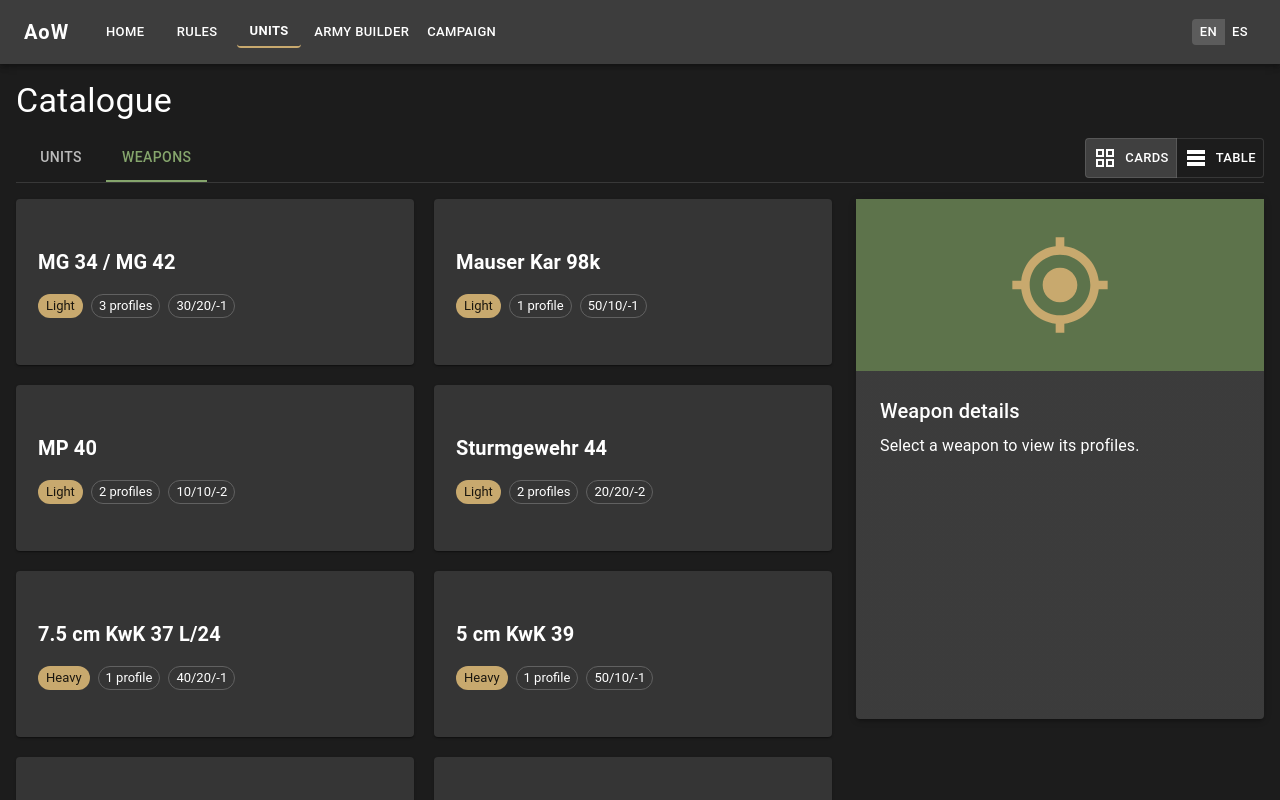
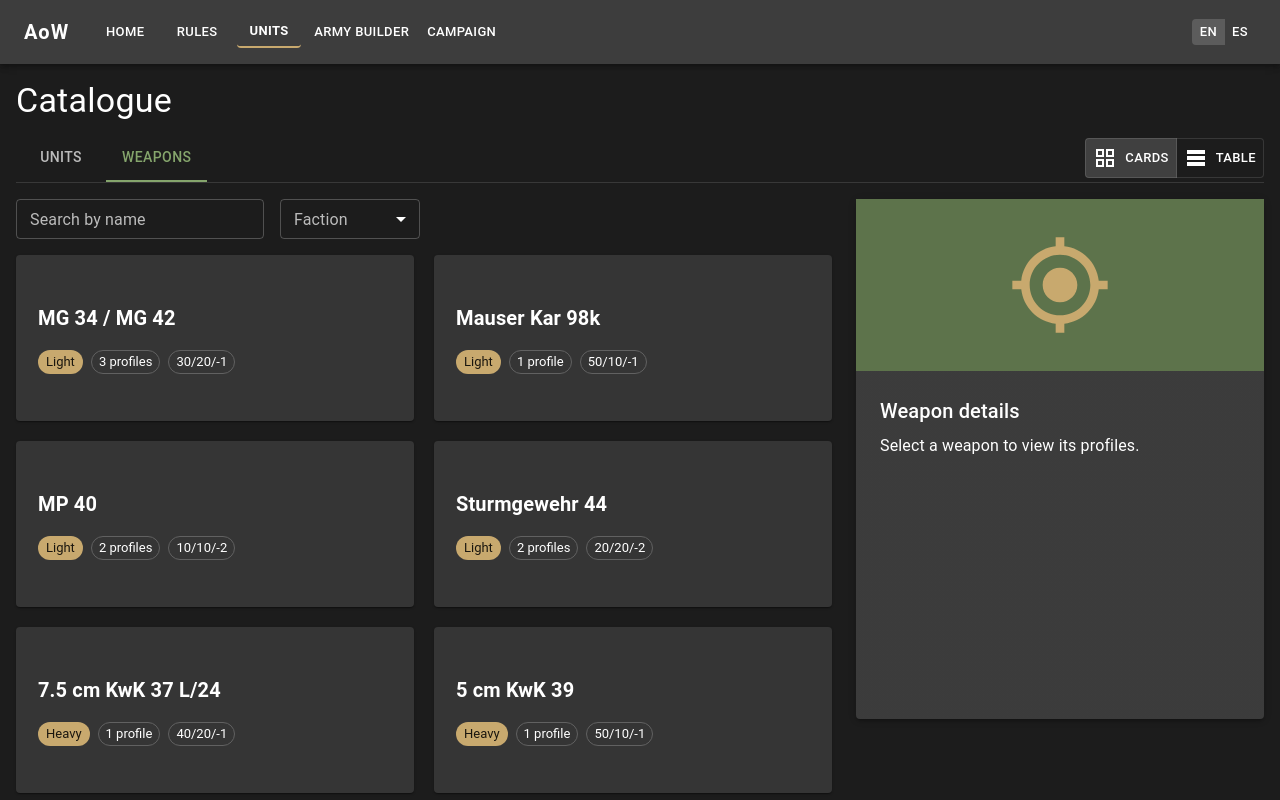
Before and after one commit to labcabrera/ashes-of-war, a React (Vite) app: page /units in a window 1280 px wide. Both pictures are taken after a click on the tab "WEAPONS". Shown: the top 800 px of the page. Built offline with nearby package versions, Linux system fonts and the light colour scheme.

Commit message:
Updated images.

```diff
--- a/src/components/units/UnitFilters.tsx
+++ b/src/components/units/UnitFilters.tsx
@@ -12,7 +12,7 @@
 import { UnitType } from '../../types/unit';
 
 const UNIT_TYPES: UnitType[] = [
-  'infantry', 'tank', 'tank-destroyer', 'artillery', 'motorised', 'mechanised',
+  'infantry', 'tank', 'tank-destroyer', 'assault-gun', 'artillery', 'motorised', 'mechanised',
   'reconnaissance', 'engineer', 'artillery-towed', 'sniper', 'medic',
   'aircraft', 'special',
 ];
--- /dev/null
+++ b/src/components/weapons/WeaponFilters.tsx
@@ -0,0 +1,61 @@
+/**
+ * WeaponFilters — name and faction controls for filtering the weapon catalogue.
+ */
+import { Box, FormControl, InputLabel, Select, MenuItem, TextField } from '@mui/material';
+import { useTranslation } from 'react-i18next';
+
+const FACTION_FLAGS: Record<string, string> = {
+  german: '/images/german.png',
+  soviet: '/images/soviet.png',
+};
+
+interface Props {
+  name: string;
+  faction: string;
+  factions: string[];
+  onNameChange: (v: string) => void;
+  onFactionChange: (v: string) => void;
+}
+
+export default function WeaponFilters({ name, faction, factions, onNameChange, onFactionChange }: Props) {
+  const { t } = useTranslation();
+
+  return (
+    <Box sx={{ display: 'flex', gap: 2, flexWrap: 'wrap', mb: 2 }}>
+      <TextField
+        size="small"
+        label={t('units.filters.name')}
+        type="search"
+        value={name}
+        onChange={(e) => onNameChange(e.target.value)}
+        sx={{ minWidth: 220 }}
+      />
+
+      <FormControl size="small" sx={{ minWidth: 140 }}>
+        <InputLabel>{t('units.filters.faction')}</InputLabel>
+        <Select
+          value={faction}
+          label={t('units.filters.faction')}
+          onChange={(e) => onFactionChange(e.target.value)}
+        >
+          <MenuItem value="">{t('common.all')}</MenuItem>
+          {factions.map((f) => (
+            <MenuItem key={f} value={f}>
+              <Box sx={{ display: 'flex', alignItems: 'center', gap: 1 }}>
+                {FACTION_FLAGS[f] && (
+                  <Box
+                    component="img"
+                    src={FACTION_FLAGS[f]}
+                    alt={f}
+                    sx={{ height: 16, width: 'auto', borderRadius: 0.5 }}
+                  />
+                )}
+                {f}
+              </Box>
+            </MenuItem>
+          ))}
+        </Select>
+      </FormControl>
+    </Box>
+  );
+}
--- a/src/data/units/units.json
+++ b/src/data/units/units.json
@@ -109,8 +109,8 @@
     },
     {
       "id": "german-stug-iii-a",
-      "name": "StuG III Ausf. A",
-      "type": "tank",
+      "name": "StuG III Ausf. A-E",
+      "type": "assault-gun",
       "faction": "german",
       "from": 1940,
       "to": 1940,
@@ -121,47 +121,9 @@
       "imageUrl": "/images/german-stug-iii-a.jpg"
     },
     {
-      "id": "german-stug-iii-b",
-      "name": "StuG III Ausf. B",
-      "type": "tank",
-      "faction": "german",
-      "from": 1940,
-      "to": 1941,
-      "cost": 25,
-      "resourceCosts": { "fuel": 5, "logistics": 5 },
-      "profile": { "front": 50, "side": 30, "rear": 30, "exposed": 10 },
-      "weapons": [{ "id": "german-kwk-37-l24", "count": 1, "type": "hull" }],
-      "imageUrl": "/images/german-stug-iii-b.jpg"
-    },
-    {
-      "id": "german-stug-iii-c",
-      "name": "StuG III Ausf. C",
-      "type": "tank",
-      "faction": "german",
-      "from": 1941,
-      "to": 1941,
-      "cost": 25,
-      "resourceCosts": { "fuel": 5, "logistics": 5 },
-      "profile": { "front": 50, "side": 30, "rear": 30, "exposed": 10 },
-      "weapons": [{ "id": "german-kwk-37-l24", "count": 1, "type": "hull" }],
-      "imageUrl": "/images/german-stug-iii-c.jpg"
-    },
-    {
-      "id": "german-stug-iii-d",
-      "name": "StuG III Ausf. D",
-      "type": "tank",
-      "faction": "german",
-      "from": 1941,
-      "to": 1941,
-      "cost": 25,
-      "resourceCosts": { "fuel": 5, "logistics": 5 },
-      "profile": { "front": 50, "side": 30, "rear": 30, "exposed": 10 },
-      "weapons": [{ "id": "german-kwk-37-l24", "count": 1, "type": "hull" }]
-    },
-    {
       "id": "german-stug-iii-e",
-      "name": "StuG III Ausf. E",
-      "type": "tank",
+      "name": "StuG III Ausf. G",
+      "type": "assault-gun",
       "faction": "german",
       "from": 1941,
       "to": 1942,
@@ -174,19 +136,20 @@
     {
       "id": "german-stug-iii-f",
       "name": "StuG III Ausf. F",
-      "type": "tank",
+      "type": "assault-gun",
       "faction": "german",
       "from": 1942,
       "to": 1942,
       "cost": 30,
       "resourceCosts": { "fuel": 5, "logistics": 5 },
       "profile": { "front": 50, "side": 30, "rear": 30, "exposed": 10 },
-      "weapons": [{ "id": "german-kwk-40-l43", "count": 1, "type": "hull" }]
+      "weapons": [{ "id": "german-kwk-40-l43", "count": 1, "type": "hull" }],
+      "imageUrl": "/images/german-stug-iii-f.jpg"
     },
     {
       "id": "german-stug-iii-g",
       "name": "StuG III Ausf. G",
-      "type": "tank",
+      "type": "assault-gun",
       "faction": "german",
       "from": 1942,
       "to": 1945,
@@ -272,7 +235,7 @@
         { "id": "german-mg-34-42", "count": 1, "type": "coaxial" },
         { "id": "german-mg-34-42", "count": 2, "type": "turret" }
       ],
-      "imageUrl": "/images/tiger-i.jpg"
+      "imageUrl": "/images/german-tiger-i.jpg"
     },
     {
       "id": "german-tiger-ii",
@@ -289,7 +252,7 @@
         { "id": "german-mg-34-42", "count": 1, "type": "coaxial" },
         { "id": "german-mg-34-42", "count": 2, "type": "turret" }
       ],
-      "imageUrl": "/images/tiger-ii.jpg"
+      "imageUrl": "/images/german-tiger-ii.jpg"
     },
     {
       "id": "german-hornisse",
@@ -423,7 +386,7 @@
       "cost": 29,
       "resourceCosts": { "fuel": 8, "logistics": 5 },
       "profile": { "front": 45, "side": 45, "rear": 40, "exposed": 10 },
-      "imageUrl": "/images/t-34-76.jpg"
+      "imageUrl": "/images/soviet-t-34-76.jpg"
     },
     {
       "id": "soviet-t-34-85",
@@ -435,7 +398,7 @@
       "cost": 36,
       "resourceCosts": { "fuel": 8, "logistics": 5 },
       "profile": { "front": 60, "side": 45, "rear": 40, "exposed": 12 },
-      "imageUrl": "/images/t-34-85.jpg"
+      "imageUrl": "/images/soviet-t-34-85.jpg"
     },
     {
       "id": "soviet-is-1",
@@ -448,7 +411,7 @@
       "resourceCosts": { "fuel": 10, "logistics": 10 },
       "profile": { "front": 120, "side": 90, "rear": 60, "exposed": 15 },
       "weapons": [{ "id": "su-d-5t", "count": 1, "type": "turret" }],
-      "imageUrl": "/images/is-1.jpg"
+      "imageUrl": "/images/soviet-is-1.jpg"
     },
     {
       "id": "soviet-is-2",
@@ -461,7 +424,7 @@
       "resourceCosts": { "fuel": 10, "logistics": 10 },
       "profile": { "front": 120, "side": 90, "rear": 60, "exposed": 15 },
       "weapons": [{ "id": "su-d-25t", "count": 1, "type": "turret" }],
-      "imageUrl": "/images/is-2.jpg"
+      "imageUrl": "/images/soviet-is-2.jpg"
     },
     {
       "id": "soviet-artillery-01",
--- a/src/i18n/en/translation.json
+++ b/src/i18n/en/translation.json
@@ -89,6 +89,7 @@
       "infantry": "Infantry",
       "tank": "Tank",
       "tank-destroyer": "Tank Destroyer",
+      "assault-gun": "Assault Gun",
       "artillery": "Artillery",
       "motorised": "Motorised",
       "mechanised": "Mechanised",
--- a/src/i18n/es/translation.json
+++ b/src/i18n/es/translation.json
@@ -89,6 +89,7 @@
       "infantry": "Infantería",
       "tank": "Tanque",
       "tank-destroyer": "Cazacarros",
+      "assault-gun": "Cañón de asalto",
       "artillery": "Artillería",
       "motorised": "Motorizado",
       "mechanised": "Mecanizado",
--- a/src/pages/UnitsPage.tsx
+++ b/src/pages/UnitsPage.tsx
@@ -19,6 +19,7 @@
 import UnitDetail from '../components/units/UnitDetail';
 import WeaponList from '../components/weapons/WeaponList';
 import WeaponDetail from '../components/weapons/WeaponDetail';
+import WeaponFilters from '../components/weapons/WeaponFilters';
 import { Unit } from '../types/unit';
 import { Weapon } from '../types/weapon';
 import unitsData from '../data/units/units.json';
@@ -34,6 +35,14 @@
   const [viewMode, setViewMode] = useState<ViewMode>('cards');
   const [selectedUnit, setSelectedUnit] = useState<Unit | null>(null);
   const [selectedWeapon, setSelectedWeapon] = useState<Weapon | null>(null);
+  const [weaponName, setWeaponName] = useState('');
+  const [weaponFaction, setWeaponFaction] = useState('');
+
+  function getWeaponFaction(id: string): string {
+    if (id.startsWith('german-')) return 'german';
+    if (id.startsWith('su-')) return 'soviet';
+    return '';
+  }
 
   const factions = useMemo(() => {
     const all = (unitsData.units as unknown as Unit[]).map((u) => u.faction);
@@ -41,6 +50,19 @@
   }, []);
 
   const weapons = weaponsData.weapons as unknown as Weapon[];
+
+  const weaponFactions = useMemo(() => {
+    const all = weapons.map((w) => getWeaponFaction(w.id)).filter(Boolean);
+    return [...new Set(all)].sort();
+  }, [weapons]);
+
+  const filteredWeapons = useMemo(() => {
+    return weapons.filter((w) => {
+      const matchesName = weaponName === '' || w.name.toLowerCase().includes(weaponName.toLowerCase());
+      const matchesFaction = weaponFaction === '' || getWeaponFaction(w.id) === weaponFaction;
+      return matchesName && matchesFaction;
+    });
+  }, [weapons, weaponName, weaponFaction]);
 
   return (
     <Box>
@@ -129,12 +151,21 @@
             gap: 3,
           }}
         >
-          <WeaponList
-            weapons={weapons}
-            selectedId={selectedWeapon?.id ?? null}
-            viewMode={viewMode}
-            onSelect={setSelectedWeapon}
-          />
+          <Box>
+            <WeaponFilters
+              name={weaponName}
+              faction={weaponFaction}
+              factions={weaponFactions}
+              onNameChange={setWeaponName}
+              onFactionChange={setWeaponFaction}
+            />
+            <WeaponList
+              weapons={filteredWeapons}
+              selectedId={selectedWeapon?.id ?? null}
+              viewMode={viewMode}
+              onSelect={setSelectedWeapon}
+            />
+          </Box>
 
           <WeaponDetail weapon={selectedWeapon} />
         </Box>
--- a/src/types/unit.ts
+++ b/src/types/unit.ts
@@ -10,6 +10,7 @@
   | 'infantry'
   | 'tank'
   | 'tank-destroyer'
+  | 'assault-gun'
   | 'artillery'
   | 'motorised'
   | 'mechanised'
```
Also changed, not shown: public/images/german-stug-iii-f.jpg (added).
